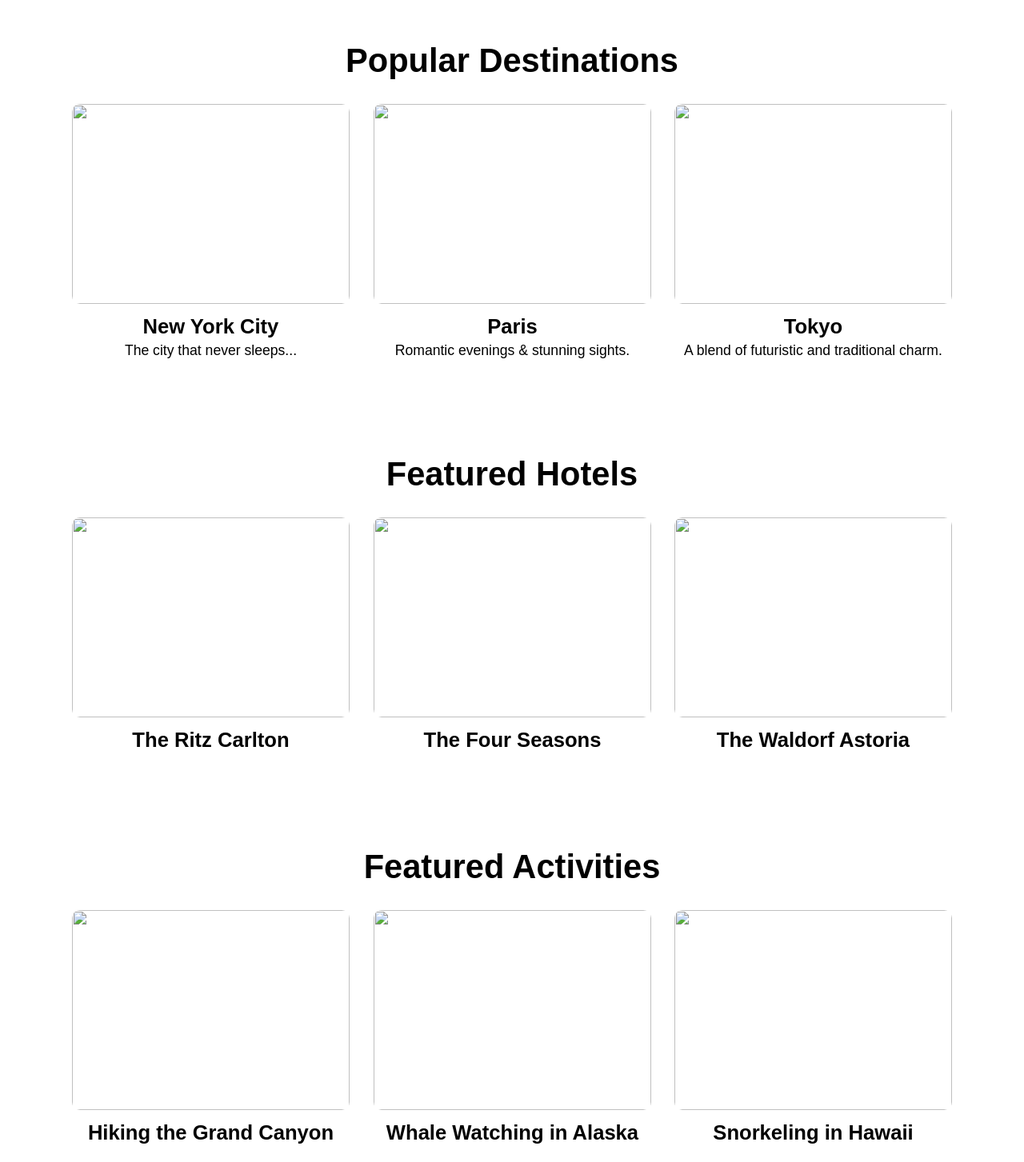
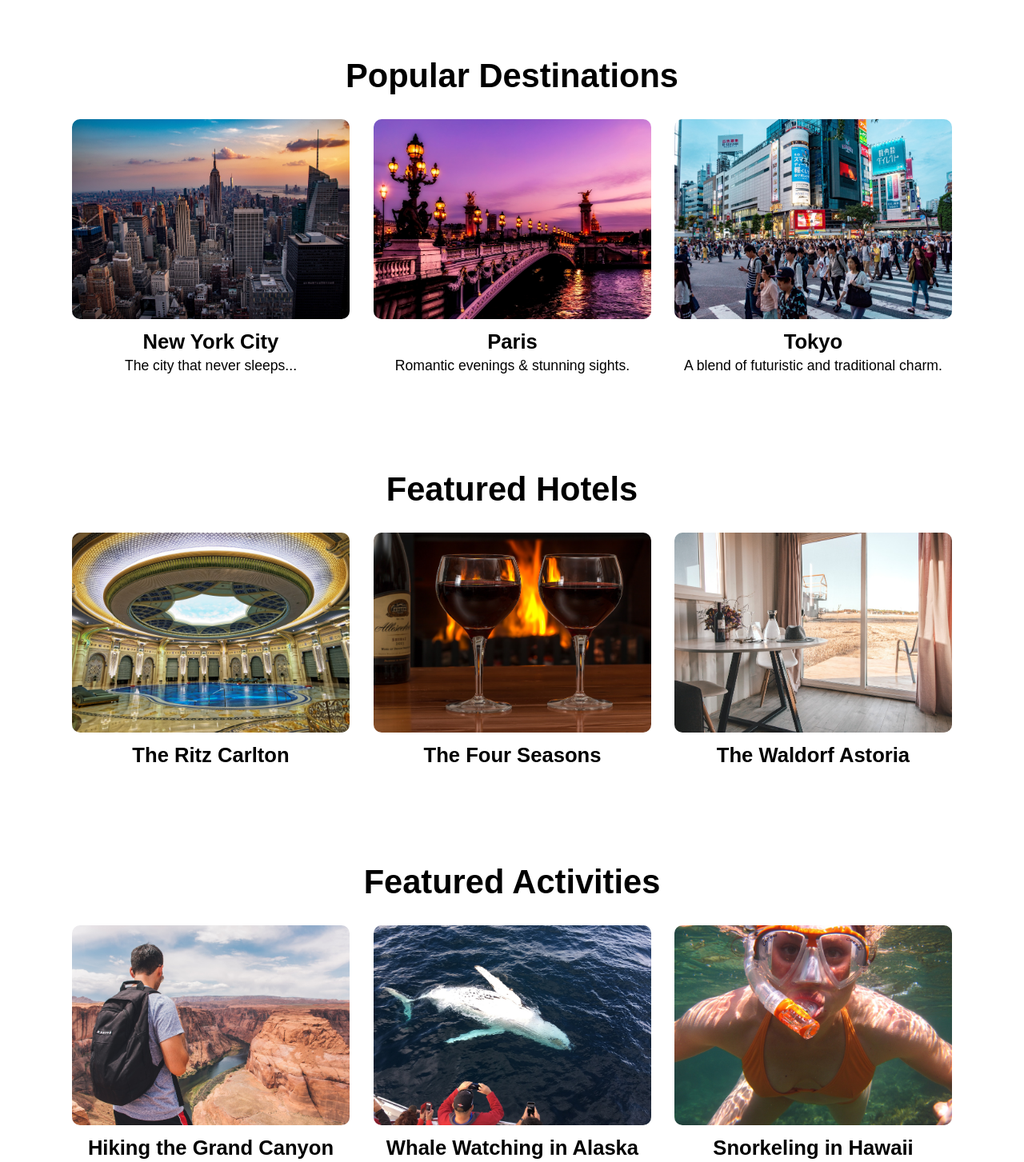
Before and after one commit to sanjay63750/travclan, a plain HTML site: page index.html in a window 1280 px wide. Shown: the part 660-2113 px from the top of the page at 80% size. Drawn offline with Linux system fonts and the light colour scheme.

Commit message:
Update index.html

```diff
--- a/index.html
+++ b/index.html
@@ -300,7 +300,7 @@
 
     <header class="animate-fade">
         <div class="logo">
-            <img src="images/logo.jpg" alt="logo">
+            <img src="logo.jpg" alt="logo">
         </div>
 
         <nav>
@@ -317,7 +317,7 @@
 
     <!-- HERO -->
     <section class="hero reveal">
-        <img src="images/hero.jpg" alt="">
+        <img src="hero.jpg" alt="">
         <div class="hero-content animate-slide">
 
             <h1>Welcome to Our Travel Website</h1>
@@ -333,19 +333,19 @@
 
         <div class="grid">
             <div class="item animate-zoom">
-                <img src="images/destination-1.jpg">
+                <img src="destination-1.jpg">
                 <h3>New York City</h3>
                 <p>The city that never sleeps...</p>
             </div>
 
             <div class="item animate-zoom">
-                <img src="images/destination-2.jpg">
+                <img src="destination-2.jpg">
                 <h3>Paris</h3>
                 <p>Romantic evenings & stunning sights.</p>
             </div>
 
             <div class="item animate-zoom">
-                <img src="images/destination-3.jpg">
+                <img src="destination-3.jpg">
                 <h3>Tokyo</h3>
                 <p>A blend of futuristic and traditional charm.</p>
             </div>
@@ -358,17 +358,17 @@
 
         <div class="grid">
             <div class="item animate-zoom">
-                <img src="images/hotel-1.jpg">
+                <img src="hotel-1.jpg">
                 <h3>The Ritz Carlton</h3>
             </div>
 
             <div class="item animate-zoom">
-                <img src="images/hotel-2.jpg">
+                <img src="hotel-2.jpg">
                 <h3>The Four Seasons</h3>
             </div>
 
             <div class="item animate-zoom">
-                <img src="images/hotel-3.jpg">
+                <img src="hotel-3.jpg">
                 <h3>The Waldorf Astoria</h3>
             </div>
         </div>
@@ -380,17 +380,17 @@
 
         <div class="grid">
             <div class="item animate-zoom">
-                <img src="images/activity-1.jpg">
+                <img src="activity-1.jpg">
                 <h3>Hiking the Grand Canyon</h3>
             </div>
 
             <div class="item animate-zoom">
-                <img src="images/activity-2.jpg">
+                <img src="activity-2.jpg">
                 <h3>Whale Watching in Alaska</h3>
             </div>
 
             <div class="item animate-zoom">
-                <img src="images/activity-3.jpg">
+                <img src="activity-3.jpg">
                 <h3>Snorkeling in Hawaii</h3>
             </div>
         </div>
@@ -469,4 +469,5 @@
 
 </body>
 
+
 </html>
```
